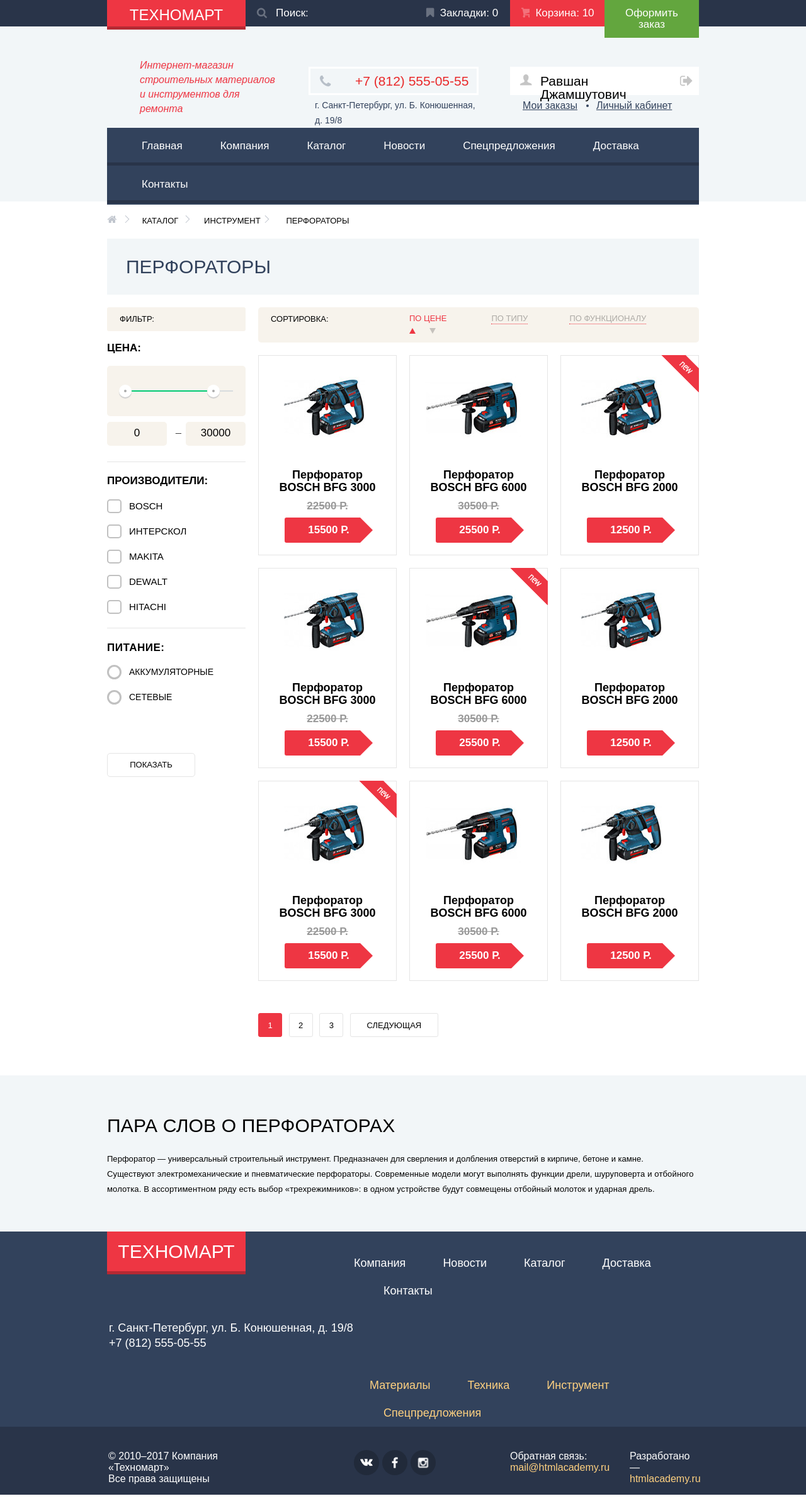
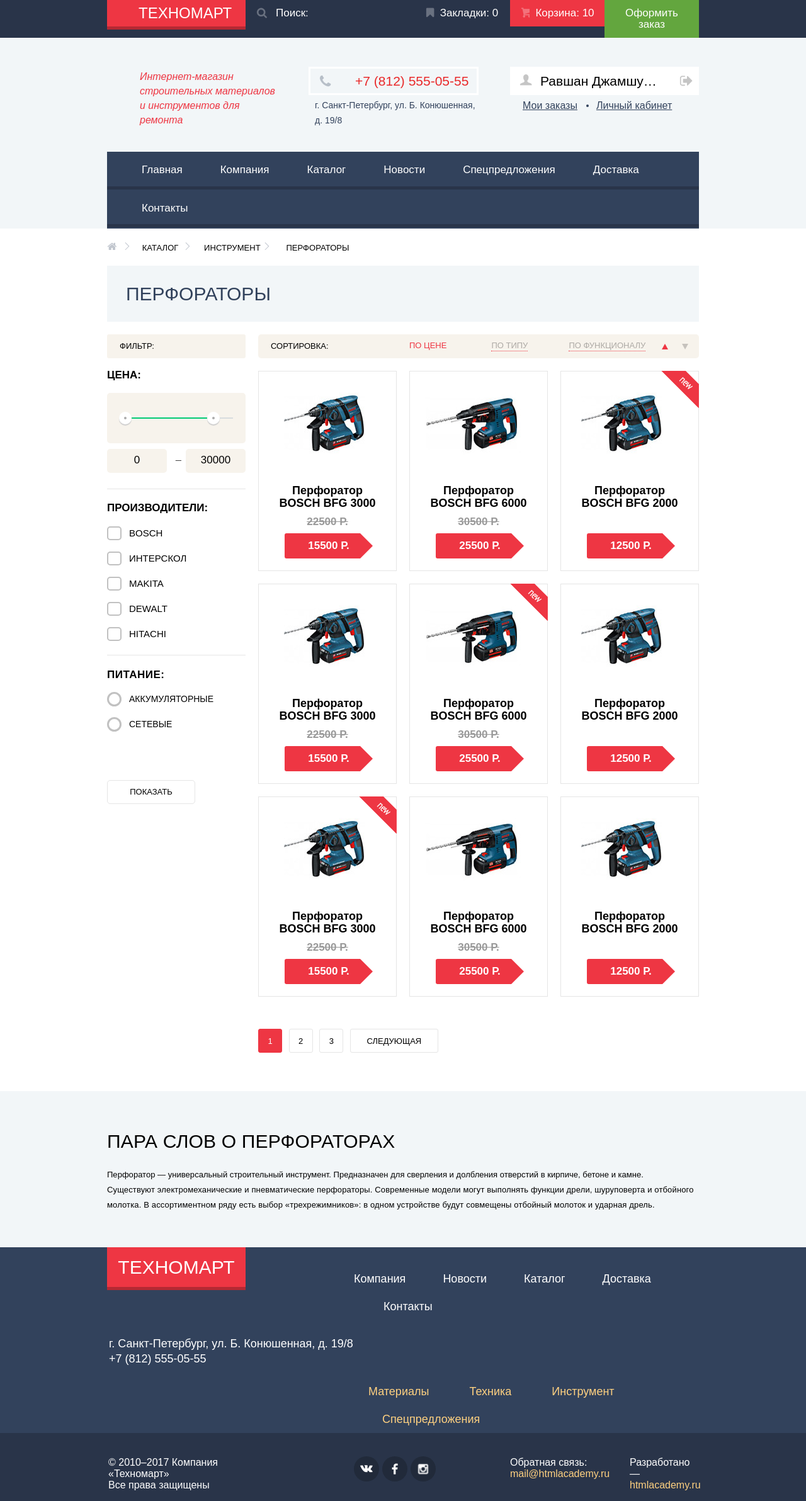
Before and after one commit to SergeyZakharov1979/285695-technomart, a plain HTML site: page catalog.html in a window 1280 px wide. Shown: the top 2384 px of the page at 63% size. Drawn offline with Linux system fonts and the light colour scheme; a web font is replaced by a local one.

Commit message:
косяк с меню футера

```diff
--- a/catalog.html
+++ b/catalog.html
@@ -130,19 +130,23 @@
 							<li><label><input type="radio" name="power"><span class="radio-indicator"></span>Сетевые</label></li>
 							</ul>
 						</section>
-						<button type="submit" name="show">Показать</button>
+						<button class="form-btn" type="submit" name="show">Показать</button>
 					</form>
 				</section>
 				<!--Блок сортировки каталога-->
 				<section class="catalog-sorting right">
+					<div class="wrap-sorting-catalog clearfix">
 						<div class="sorting-name left"><span class="sorting">Сортировка:</span></div>
-					<ul class="right">
+						<ul class="catalog-sorting-filter left">
 							<li><a href="#" class="catalog-sorting-price catalog-sorting-active">По цене</a></li>
 							<li><a href="#" class="catalog-sorting-type">По типу</a></li>
 							<li><a href="#" class="catalog-sorting-functional">По функционалу</a></li>
+						</ul>
+						<ul class="catalog-sorting-arrow right">
 							<li><a href="#" class="catalog-sorting-up">up</a></li>
 							<li><a href="#" class="catalog-sorting-down">down</a></li>
 						</ul>
+					</div>
 				</section>
 				<!--Каталог товаров-->
 				<section class="catalog right">
@@ -323,8 +327,8 @@
 						</p>
 					</section>
 					<!--Меню нижнее-->
-					<nav class="footer-menu-bottom right">
-						<ul>
+					<div class="footer-menu-bottom right">
+						<nav>
 							<li><a href="#">Материалы</a></li>
 							<li><a href="#">Техника</a></li>
 							<li><a href="#">Инструмент</a></li>
@@ -376,5 +380,6 @@
 				</div>
 			</div>
 		</section>
+		<script src="js/script.js"></script>
 	</body>
 </html>
--- a/css/style.css
+++ b/css/style.css
@@ -1,5 +1,5 @@
 body {
-  min-width: 960px;
+  min-width: 940px;
 
   font: 13px/18px "PT Sans", "Arial", sans-serif;
   color: #000;
@@ -11,7 +11,7 @@ body {
  -webkit-box-sizing: border-box;
     -moz-box-sizing: border-box;
       -o-box-sizing: border-box;
-         -box-sizing: border-box;
+         box-sizing: border-box;
 }
 
 /*===================================================
@@ -184,14 +184,14 @@ body {
 =====================================================*/
 
 .main-header {
-  height: 320px;
+  min-height: 320px;
 	margin-bottom: 20px;
 
   background-color: #f2f6f8;
 }
                 /*Верхний блок шапки*/
 .main-header-top {
-	height: 42px;
+	min-height: 42px;
 
   color: #fff;
 
@@ -199,16 +199,17 @@ body {
 }
 
 .header-logo {
+  width: 220px;
+  min-height: 42px;
   color: #fff;
-
   background-color: #ee3643;
 }
 
 .header-logo a {
   display: block;
   width: 220px;
-  height: 42px;
-  padding: 12px 0;
+  min-height: 42px;
+  padding: 9px 50px;
 
   font: 24px/24px "Cuprum", "Arial", sans-serif;
   text-align: center;
@@ -467,7 +468,9 @@ a.user-basket-red {
                 /*Блок описания сайта*/
 .site-description {
   width: 270px;
+  min-height: 158px;
   padding-top: 50px;
+  padding-bottom: 39px;
   padding-left: 52px;
   margin-right: 20px;
 
@@ -486,7 +489,7 @@ a.user-basket-red {
 .contacts-tel {
   position: relative;
 
-  height: 45px;
+  min-height: 45px;
   margin-top: 46px;
   padding: 9px 0;
   padding-left: 71px;
@@ -526,7 +529,6 @@ a.user-basket-red {
   position: relative;
 
   display: inline-block;
-
   height: 45px;
   margin-top: 46px;
   margin-left: 10px;
@@ -610,6 +612,10 @@ a.user-login-name {
   font: 21px/21px "Cuprum", "Arial", sans-serif;
   text-decoration: none;
   color: #000;
+  -ms-text-overflow: ellipsis;
+  text-overflow: ellipsis;
+  overflow: hidden;
+  white-space: nowrap;
 
   background-color: #fff;
 }
@@ -1029,7 +1035,7 @@ button.galery-next {
   background: url("../img/promo-flag-new.png") no-repeat 0 0;
 }
 
-.products-pop .products-item:last-child {
+.wrap-pop-products .products-item:nth-child(4n) {
   margin-right: 0;
 }
 
@@ -1253,16 +1259,24 @@ button.galery-next {
   margin-right: 0;
 }
 
-
 .popular-brand li:hover {
+  -webkit-box-shadow: 0 10px 25px rgba(41, 52, 73, 0.5);
+     -moz-box-shadow: 0 10px 25px rgba(41, 52, 73, 0.5);
+       -o-box-shadow: 0 10px 25px rgba(41, 52, 73, 0.5);
           box-shadow: 0 10px 25px rgba(41, 52, 73, 0.5);
 }
 
 .popular-brand li:active {
+  -webkit-box-shadow: 0 4px 10px rgba(41, 52, 73, 0.5);
+     -moz-box-shadow: 0 4px 10px rgba(41, 52, 73, 0.5);
+       -o-box-shadow: 0 4px 10px rgba(41, 52, 73, 0.5);
           box-shadow: 0 4px 10px rgba(41, 52, 73, 0.5);
 }
 
-.popular-brand li:active img {
+.popular-brand img:active  {
+  -webkit-opacity: 0.3;
+     -moz-opacity: 0.3;
+       -o-opacity: 0.3;
           opacity: 0.3;
 }
 
@@ -1983,6 +1997,14 @@ input[type="radio"]:disabled {
   background: none;
 }
 
+button.form-btn:active {
+  outline: none;
+}
+
+button.form-btn:focus {
+  outline: none;
+}
+
 /*===================================================
               Блок сортировки каталога
 =====================================================*/
@@ -1993,7 +2015,7 @@ input[type="radio"]:disabled {
   min-height: 38px;
   margin-bottom: 20px;
   padding: 10px 20px;
-  padding-right: 15px;
+  padding-right: 17px;
 
   font: 13px/18px "PT Sans", "Arial", sans-serif;
   text-transform: uppercase;
@@ -2006,18 +2028,18 @@ input[type="radio"]:disabled {
 
 .sorting-name {
   width: 220px;
-  padding-right: 20px;
-}
-
-.catalog-sorting ul {
-  width: 445px;
+}
+
+.catalog-sorting-filter {
+  width: 390px;
   margin: 0;
   padding: 0;
+
   list-style: none;
   font-size: 0;
 }
 
-.catalog-sorting li {
+.catalog-sorting-filter li {
   display: inline-block;
   margin-right: 71px;
 
@@ -2025,24 +2047,33 @@ input[type="radio"]:disabled {
   vertical-align: top;
 }
 
-.catalog-sorting li:nth-child(2) {
-  margin-right: 66px;
-}
-
-.catalog-sorting li:nth-child(3) {
-  margin-right: 46px;
-}
-
-.catalog-sorting li:nth-child(4),
-.catalog-sorting li:nth-child(5) {
-  width: 11px;
-  height: 10px;
-  margin-top: 5px;
+.catalog-sorting-filter li:nth-child(2) {
+  margin-right: 65px;
+}
+
+.catalog-sorting-filter li:last-child {
+  margin-right: 0px;
+}
+
+.catalog-sorting-arrow {
+  margin: 0;
+  padding: 0;
+
+  list-style: none;
+  font-size: 0;
+}
+
+.catalog-sorting-arrow li {
+  display: inline-block;
+  width: 10px;
+  height: 18px;
   margin-right: 0;
-}
-
-.catalog-sorting li:nth-child(4) {
-  margin-right: 21px;
+
+  vertical-align: bottom;
+}
+
+.catalog-sorting-arrow li:last-child {
+  margin-left: 22px;
 }
 
 .catalog-sorting a {
@@ -2056,7 +2087,7 @@ input[type="radio"]:disabled {
   border-bottom: 1px dotted #ee3643;
 }
 
-.catalog-sorting a:hover {
+.catalog-sorting-filter a:hover {
   color: #000;
 
   border-bottom: 1px solid #ee3643;
@@ -2083,11 +2114,12 @@ a.catalog-sorting-active:hover {
   color: #000;
 }
 
+
 a.catalog-sorting-up::before {
   content: "";
 
   position: absolute;
-  bottom: 7px;
+  top: 0;
   left: 0;
 
   border: 5px solid transparent;
@@ -2098,7 +2130,7 @@ a.catalog-sorting-up:hover::before {
   content: "";
 
   position: absolute;
-  bottom: 7px;
+  top: 0;
   left: 0;
 
   border: 5px solid transparent;
@@ -2109,7 +2141,7 @@ a.catalog-sorting-down::before {
   content: "";
 
   position: absolute;
-  bottom: 2px;
+  top: 5px;
   left: 0;
 
   border: 5px solid transparent;
@@ -2120,7 +2152,7 @@ a.catalog-sorting-down:hover::before {
   content: "";
 
   position: absolute;
-  bottom: 2px;
+  top: 5px;
   left: 0;
 
   border: 5px solid transparent;
@@ -2322,6 +2354,8 @@ a.catalog-pagination-active:active {
   display: inline-block;
   height: 44px;
   margin-left: 59px;
+
+  vertical-align: top;
 }
 
 .footer-menu-top li:first-child {
@@ -2372,10 +2406,20 @@ a.catalog-pagination-active:active {
   display: inline-block;
   height: 44px;
   margin-left: 59px;
+
+  vertical-align: top;
+}
+
+.footer-menu-bottom li:nth-child(4) {
+  margin-left: 57px;
 }
 
 .footer-menu-bottom li:first-child {
-  margin-left: 37px;
+  margin-left: 35px;
+}
+
+.footer-menu-bottom li:last-child {
+  margin-right: 0;
 }
 
 .footer-menu-bottom a {
--- a/js/script.js
+++ b/js/script.js
@@ -14,7 +14,7 @@ closemap.addEventListener("click", function(event) {
 
 var viewwrite = document.querySelector(".geolocation-company .btn");
 var popwrite = document.querySelector(".write-us");
-var closewrite = document.querySelector(".write-us .btn-close");
+var closewrite = document.querySelector(".write-us-btn-close");
 var writename = popwrite.querySelector("[name=name]");
 var form = popwrite.querySelector("form");
 
```
Also changed, not shown: index.html (+7 -4 lines). Lines whose indentation alone changed are shown as unchanged.
